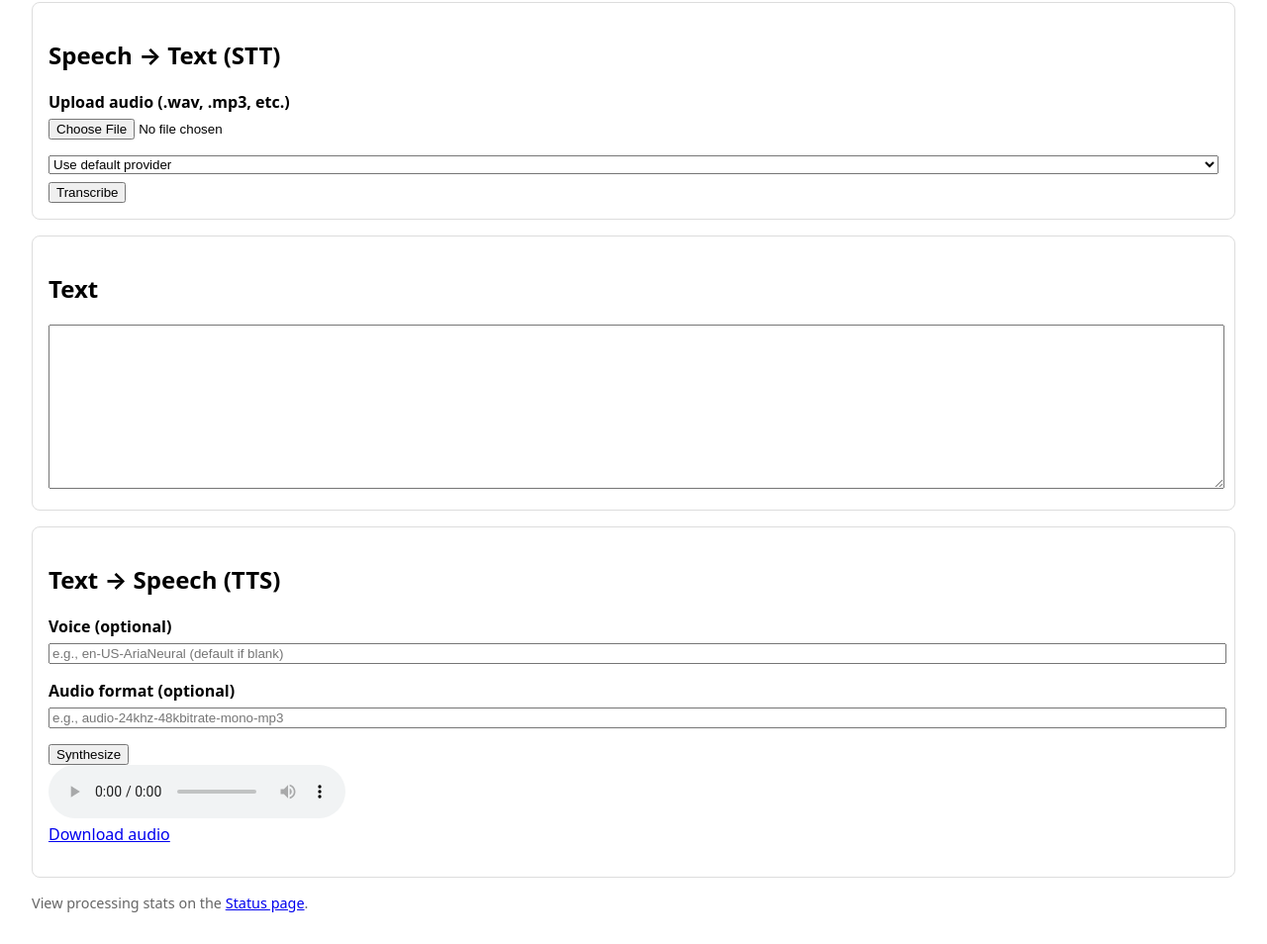
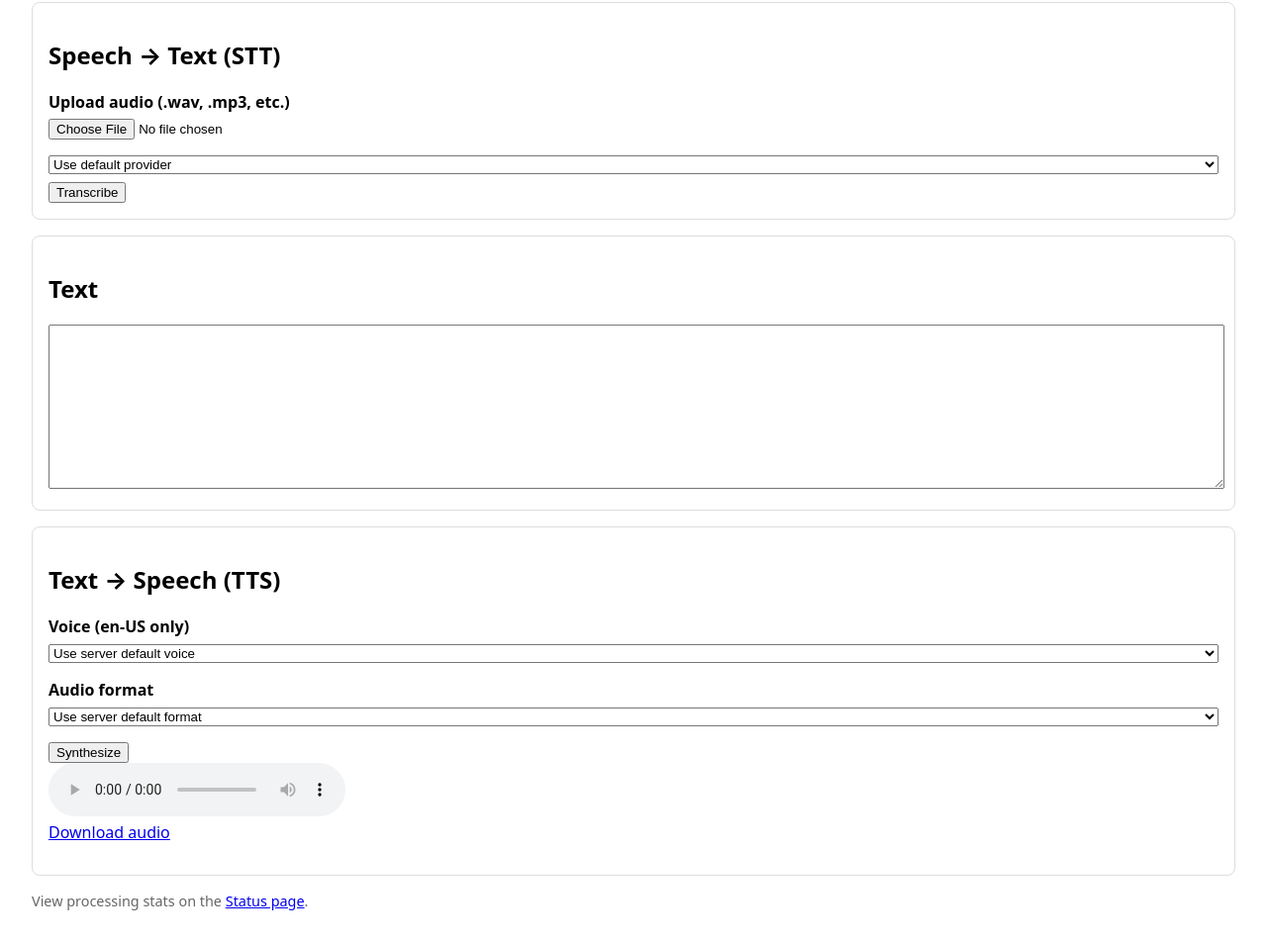
Before and after one commit to DuaneAbrames/TTSTool, a plain HTML site: page app/static/index.html in a window 1280 px wide. Shown: the part 94-1048 px from the top of the page at 99% size. Drawn offline with Linux system fonts and the light colour scheme.

Commit message:
dropdowns.

```diff
--- a/app/static/index.html
+++ b/app/static/index.html
@@ -44,12 +44,39 @@
     <div class="card">
       <h2>Text → Speech (TTS)</h2>
       <div class="row">
-        <label for="ttsVoice">Voice (optional)</label>
-        <input id="ttsVoice" type="text" placeholder="e.g., en-US-AriaNeural (default if blank)" />
+        <label for="ttsVoice">Voice (en-US only)</label>
+        <select id="ttsVoice">
+          <option value="">Use server default voice</option>
+          <option value="en-US-AriaNeural">en-US-AriaNeural (Aria)</option>
+          <option value="en-US-JennyNeural">en-US-JennyNeural (Jenny)</option>
+          <option value="en-US-GuyNeural">en-US-GuyNeural (Guy)</option>
+          <option value="en-US-DavisNeural">en-US-DavisNeural (Davis)</option>
+          <option value="en-US-MichelleNeural">en-US-MichelleNeural (Michelle)</option>
+          <option value="en-US-ChristopherNeural">en-US-ChristopherNeural (Christopher)</option>
+          <option value="en-US-EmmaNeural">en-US-EmmaNeural (Emma)</option>
+          <option value="en-US-EricNeural">en-US-EricNeural (Eric)</option>
+          <option value="en-US-SaraNeural">en-US-SaraNeural (Sara)</option>
+          <option value="en-US-TonyNeural">en-US-TonyNeural (Tony)</option>
+          <option value="en-US-AndrewNeural">en-US-AndrewNeural (Andrew)</option>
+          <option value="en-US-AvaNeural">en-US-AvaNeural (Ava)</option>
+          <option value="en-US-BrianNeural">en-US-BrianNeural (Brian)</option>
+          <option value="en-US-JaneNeural">en-US-JaneNeural (Jane)</option>
+          <option value="en-US-RogerNeural">en-US-RogerNeural (Roger)</option>
+          <option value="en-US-SteffanNeural">en-US-SteffanNeural (Steffan)</option>
+        </select>
       </div>
       <div class="row">
-        <label for="ttsFormat">Audio format (optional)</label>
-        <input id="ttsFormat" type="text" placeholder="e.g., audio-24khz-48kbitrate-mono-mp3" />
+        <label for="ttsFormat">Audio format</label>
+        <select id="ttsFormat">
+          <option value="">Use server default format</option>
+          <option value="audio-24khz-48kbitrate-mono-mp3">MP3 24kHz 48kbps mono</option>
+          <option value="audio-16khz-32kbitrate-mono-mp3">MP3 16kHz 32kbps mono</option>
+          <option value="audio-48khz-96kbitrate-mono-mp3">MP3 48kHz 96kbps mono</option>
+          <option value="riff-24khz-16bit-mono-pcm">WAV 24kHz 16-bit mono PCM</option>
+          <option value="riff-16khz-16bit-mono-pcm">WAV 16kHz 16-bit mono PCM</option>
+          <option value="ogg-24khz-16bit-mono-opus">OGG 24kHz 16-bit mono Opus</option>
+          <option value="webm-24khz-16bit-mono-opus">WEBM 24kHz 16-bit mono Opus</option>
+        </select>
       </div>
       <div class="controls">
         <button id="btnTTS">Synthesize</button>
```
